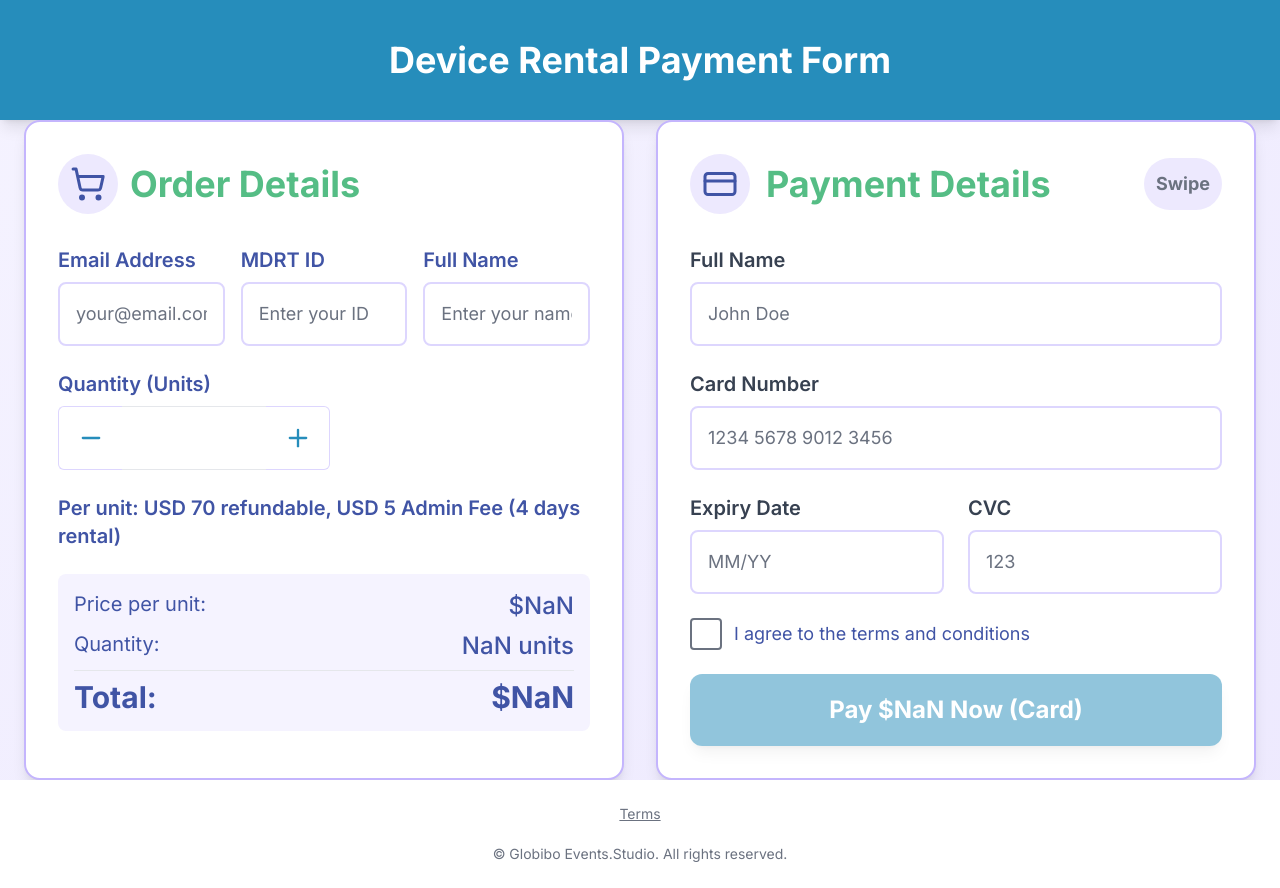
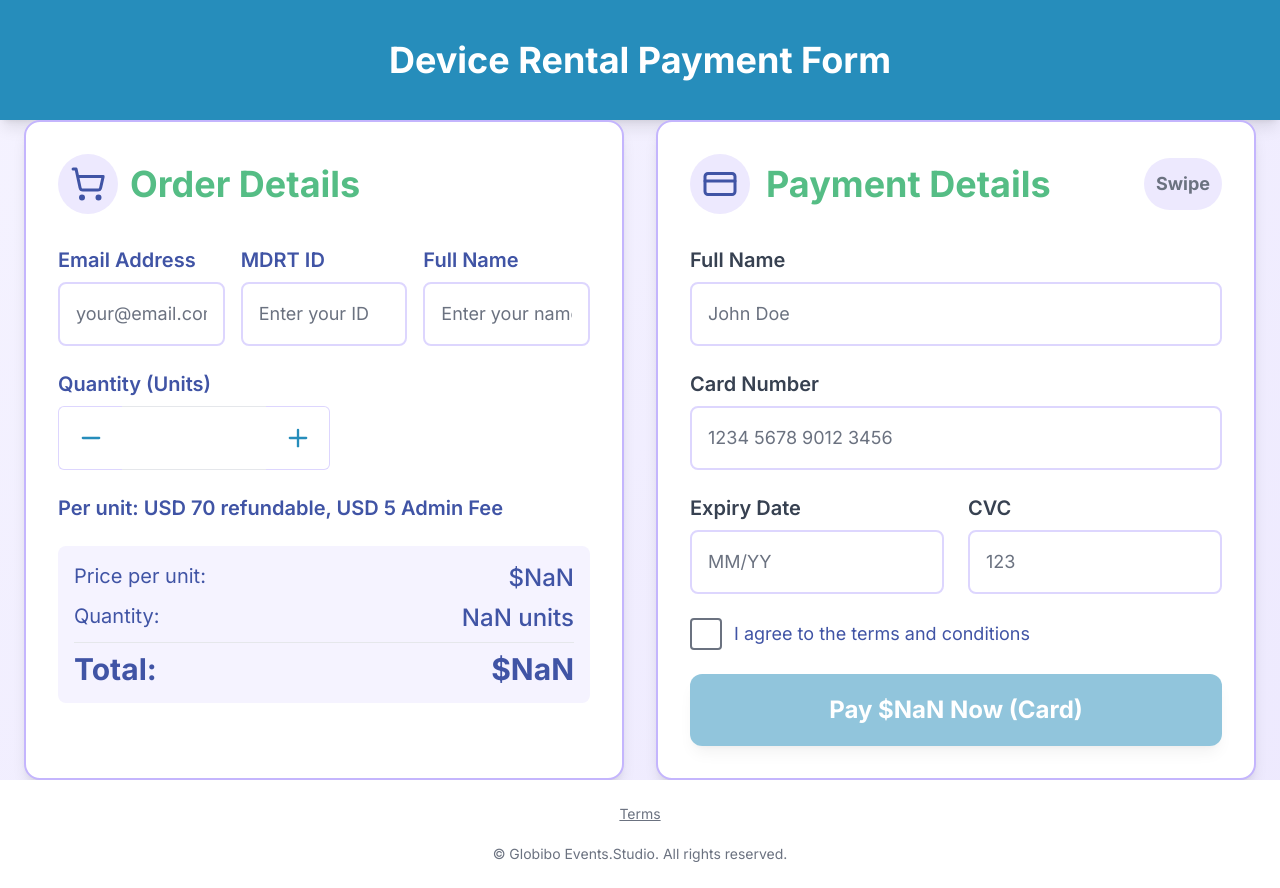
Before and after one commit to felixrimbach/RentalPay, a Next.js app: page / in a window 1280 px wide. Built offline with nearby package versions, Linux system fonts and the light colour scheme.

Commit message:
removed (4 days rental) label

```diff
--- a/components/OrderForm.tsx
+++ b/components/OrderForm.tsx
@@ -220,7 +220,7 @@ export default function OrderForm() {
             </button>
           </div>
         </div>
-        <label className="block font-semibold mb-2 text-xl text-[#4054A5]" htmlFor="PriceInfo">Per unit: USD 70 refundable, USD 5 Admin Fee (4 days rental)</label>
+        <label className="block font-semibold mb-2 text-xl text-[#4054A5]" htmlFor="PriceInfo">Per unit: USD 70 refundable, USD 5 Admin Fee</label>
         <div className="bg-violet-50 rounded-lg p-4 mt-6 text-xl">
           <div className="flex justify-between mb-2">
             <span className="text-[#4054A5]">Price per unit:</span>
--- a/components/OrderFormTest.tsx
+++ b/components/OrderFormTest.tsx
@@ -216,7 +216,7 @@ export default function OrderFormTest() {
             </button>
           </div>
         </div>
-        <label className="block font-semibold mb-2 text-xl text-[#4054A5]" htmlFor="PriceInfo">Per unit: USD 70 refundable, USD 5 Admin Fee (4 days rental)</label>
+        <label className="block font-semibold mb-2 text-xl text-[#4054A5]" htmlFor="PriceInfo">Per unit: USD 70 refundable, USD 5 Admin Fee</label>
         <div className="bg-violet-50 rounded-lg p-4 mt-6 text-xl">
           <div className="flex justify-between mb-2">
             <span className="text-[#4054A5]">Price per unit:</span>
```
